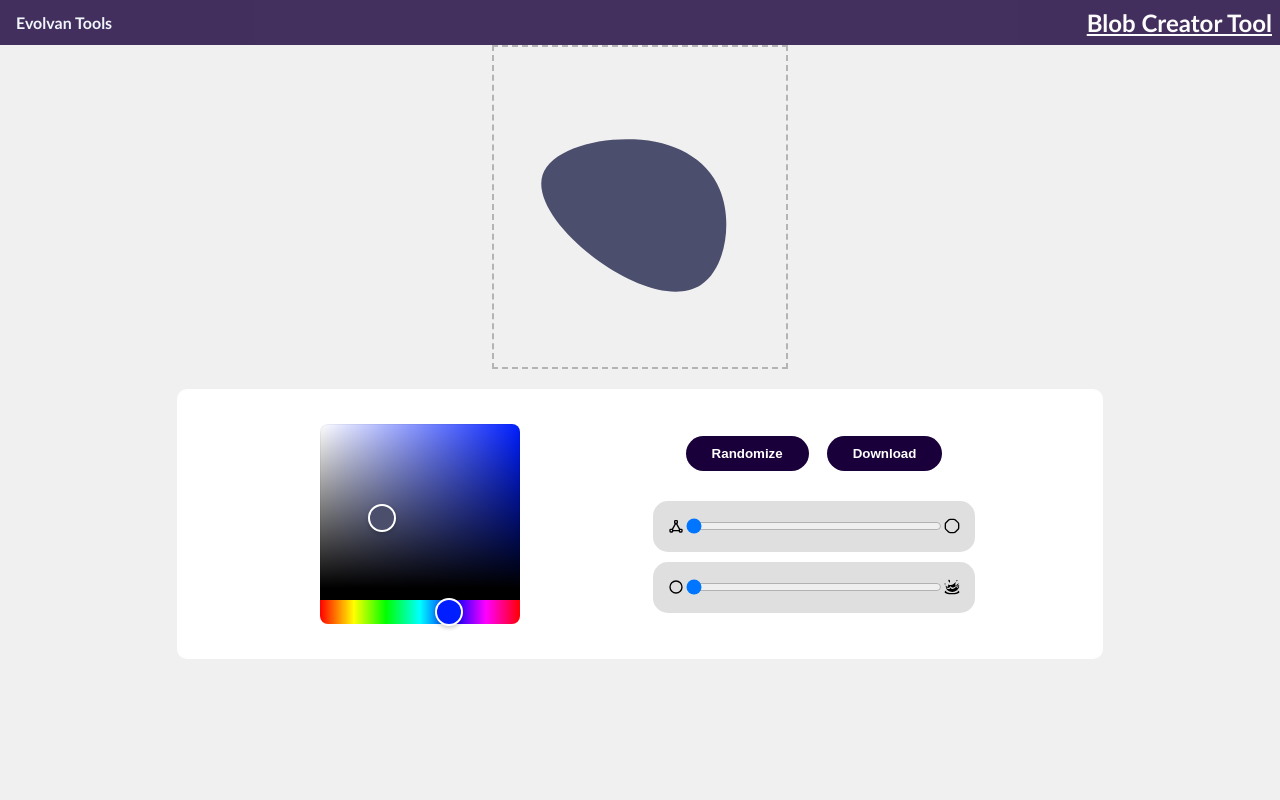
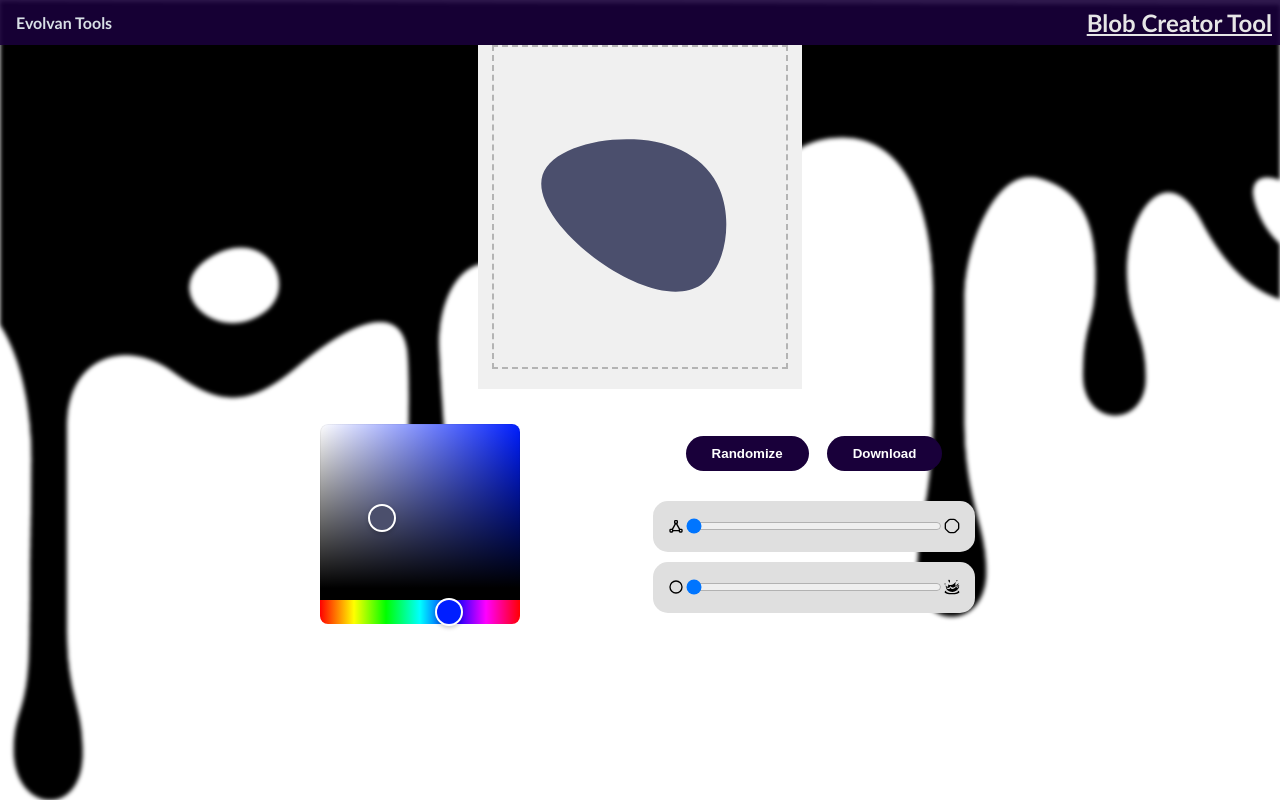
Before and after one commit to evolvan/Blob-Creator, a React app: page / in a window 1280 px wide. Built offline with nearby package versions, Linux system fonts and the light colour scheme; the HTML template or start-up script is replaced by a standard one.

Commit message:
Background Img

```diff
--- a/src/components/canvas/canvas.jsx
+++ b/src/components/canvas/canvas.jsx
@@ -86,10 +86,9 @@ function Canvas() {
         fileDownload(SVG, 'blob.svg')
     }
 
-    const bgColor = `linear-gradient(rgb(0, 0, 0, 0.6), rgb(0, 0, 0, 0.6))`
-
     return (
         <>
+            <div className={styles["bg-container"]}></div>
             <main id={styles["main-layout"]} >
                 <PreviewBox color={color} shape={svgState.shape} />
 
--- a/src/components/canvas/canvas.module.css
+++ b/src/components/canvas/canvas.module.css
@@ -1,13 +1,23 @@
 /* Main layout */
+.bg-container {
+    background-image: url("/src/assets/main-bg.png");
+    background-size: cover;
+    background-position: center center;
+    filter: blur(2px);
+    width: 100vw;
+    height: 100vh;
+    position: fixed;
+    top: 0;
+    left: 0;
+    z-index: -1;
+}
+
 #main-layout {
-    /* margin-top: 2rem; */
     display: grid;
     place-items: center;
-    /* position: relative;
-    top: -300px; */
 }
 
-#preview{
+#preview {
     background-color: rgb(240, 240, 240);
 }
 
@@ -33,7 +43,6 @@
     width: 70vw;
     padding: 0.9375rem;
     border-radius: 10px;
-    background-color: rgb(255, 255, 255);
 }
 
 .colorPicker {
@@ -60,22 +69,29 @@
     border-radius: 15px;
 }
 
-.selectors-list li input{
+.selectors-list li input {
     width: 20vw;
 }
 
-.primaryBtn{
+.primaryBtn {
     background-color: #19003a;
     border-radius: 25px;
     margin: 5px 0.5625rem;
     color: white;
-    padding: 0.625rem 1.625rem ;
+    padding: 0.625rem 1.625rem;
     border: 0px;
     font-weight: 900;
 }
 
-@media screen and (max-width: 867px) {
+.bgSvg {
+    z-index: -1;
+    position: fixed;
+    top: 50px;
+    left: 65px;
+}
+
+@media screen and (max-width: 768px) {
     .selectors-list li input {
-        width: 30vw;
+        width: 35vw;
     }
 }
--- a/src/components/navbar/navbar.module.css
+++ b/src/components/navbar/navbar.module.css
@@ -1,9 +1,14 @@
 /* Navbar */
+header{
+    position: sticky;
+    top: 0px;
+}
+
 .nav-container {
     display: flex;
     justify-content: space-between;
     background-color: #19003a;
-    opacity: 80%;
+    opacity: 90%;
     padding: 0.5rem;
 }
 
--- a/src/index.css
+++ b/src/index.css
@@ -3,7 +3,6 @@
 body {
   margin: 0px;
   font-family: 'Gill Sans', 'Gill Sans MT', Calibri, 'Trebuchet MS', sans-serif;
-  background-color: rgb(240, 240, 240);
 }
 
 a {
```
Also changed, not shown: src/assets/blob.svg (added), src/assets/main-bg.png (added).
